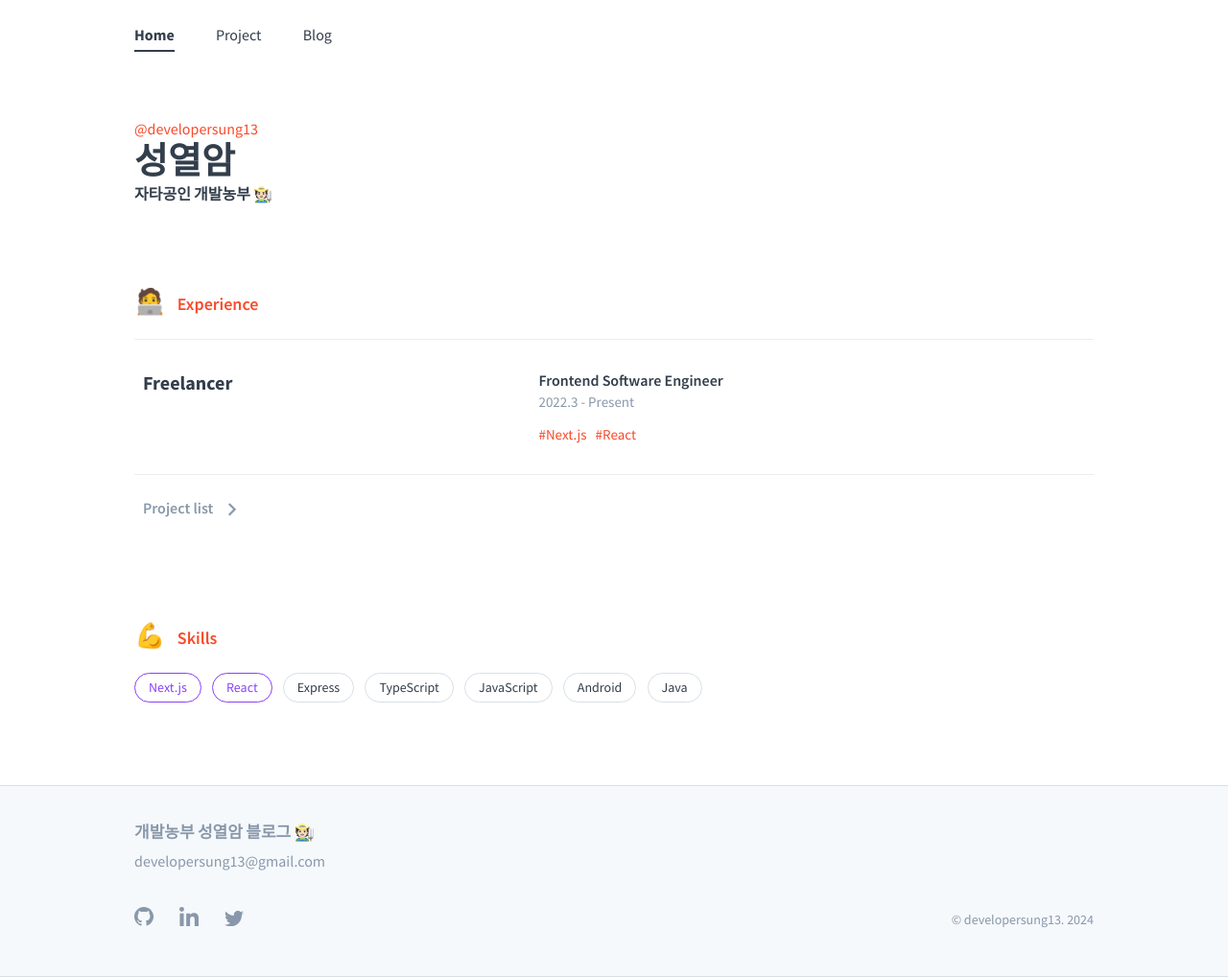
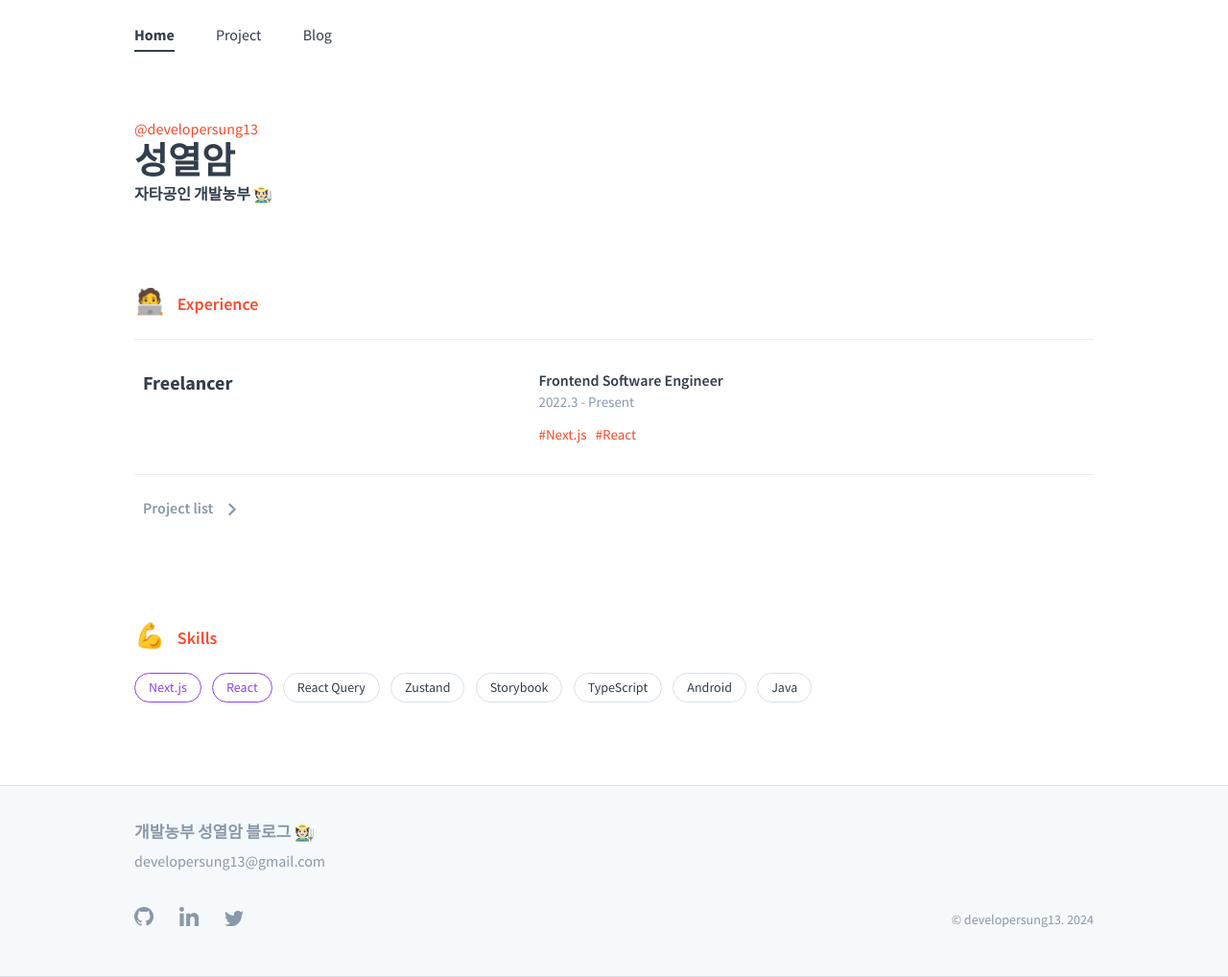
Before and after one commit to developersung13/developersung-blog, a Jekyll site: the page built from index.md, in a window 1280 px wide. Shown: the whole page at 96% size. Built offline with Jekyll 4.4.1, drawn with Linux system fonts in a browser that asks for light colours.

Commit message:
skill set 수정

```diff
--- a/_data/skill-roles.yml
+++ b/_data/skill-roles.yml
@@ -1,7 +1,8 @@
 - name: Next.js
 - name: React
-- name: Express
+- name: React Query
+- name: Zustand
+- name: Storybook
 - name: TypeScript
-- name: JavaScript
 - name: Android
 - name: Java
```
